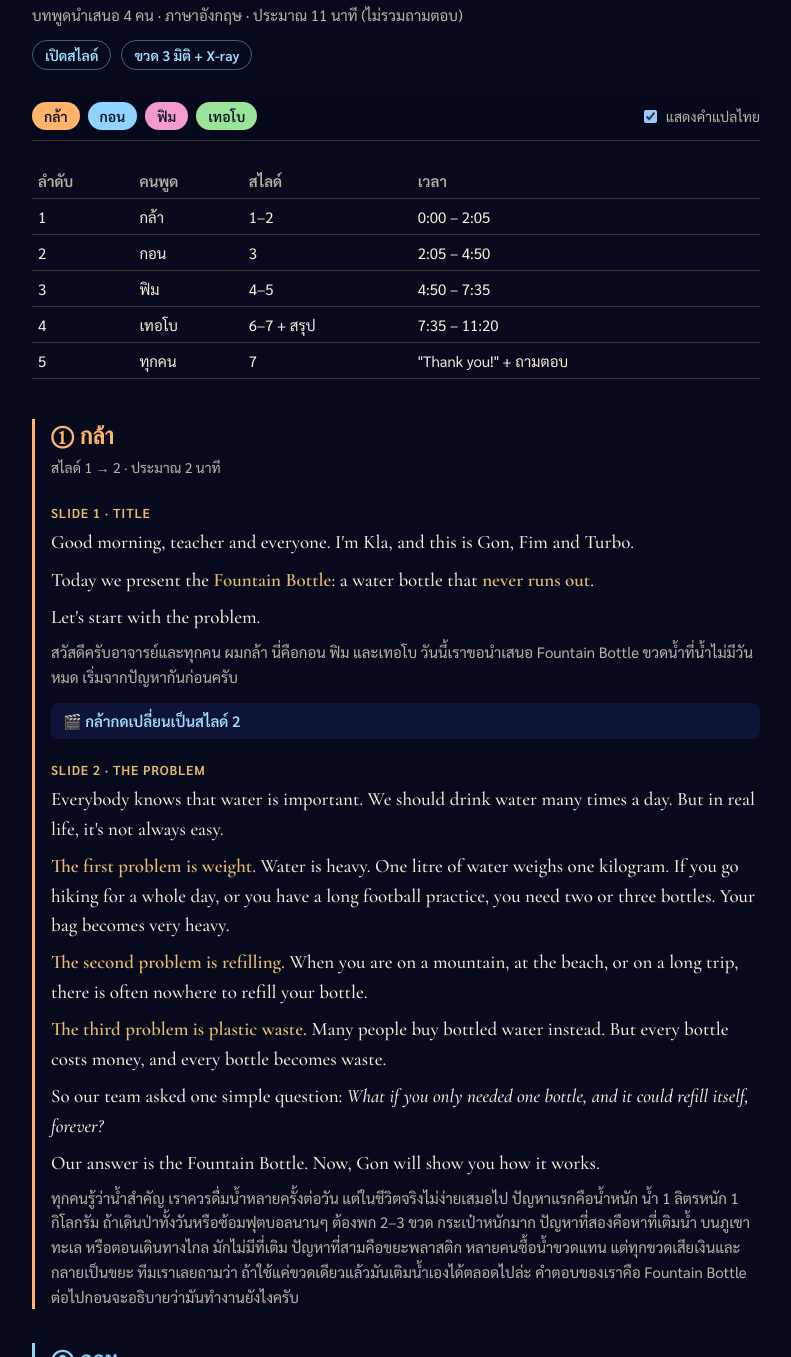
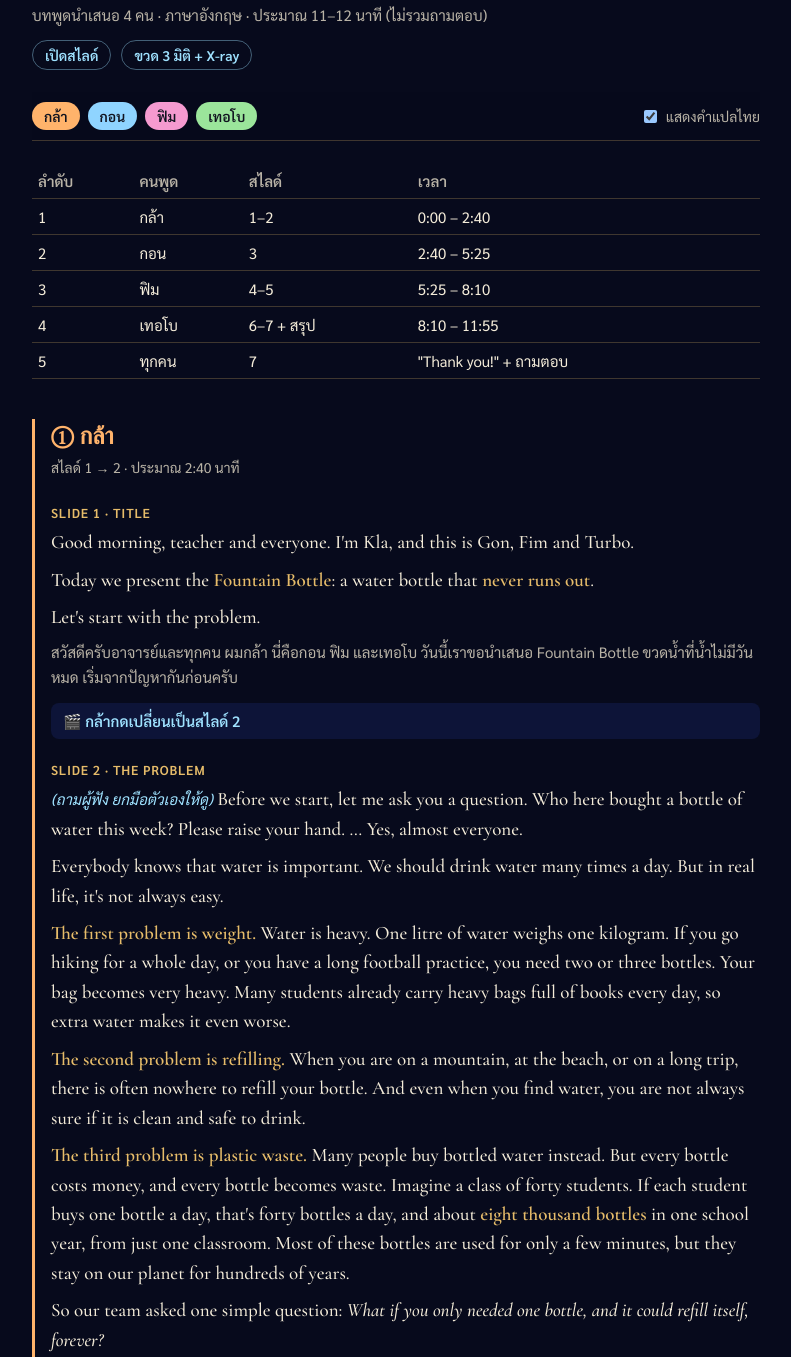
Before and after one commit to Kla1524/fountain-bottle, a plain HTML site: page script.html in a window 1280 px wide. Shown: the part 93-1450 px from the top of the page, without its empty margins (244-1035 px from the left). Drawn offline with nearby package versions, Linux system fonts and the light colour scheme.

Commit message:
Update Kla's part of the script
Co-Authored-By: Claude Opus 5.5 <noreply@anthropic.com>

```diff
--- a/script.html
+++ b/script.html
@@ -69,7 +69,7 @@ a:focus-visible, input:focus-visible { outline: 2px solid var(--gold); outline-o
 <body>
 <div class="wrap">
   <h1>Fountain Bottle · Script</h1>
-  <p class="sub">บทพูดนำเสนอ 4 คน · ภาษาอังกฤษ · ประมาณ 11 นาที (ไม่รวมถามตอบ)</p>
+  <p class="sub">บทพูดนำเสนอ 4 คน · ภาษาอังกฤษ · ประมาณ 11–12 นาที (ไม่รวมถามตอบ)</p>
   <div class="links">
     <a href="./">เปิดสไลด์</a>
     <a href="bottle.html">ขวด 3 มิติ + X-ray</a>
@@ -86,10 +86,10 @@ a:focus-visible, input:focus-visible { outline: 2px solid var(--gold); outline-o
   <div class="tablewrap">
     <table>
       <tr><th>ลำดับ</th><th>คนพูด</th><th>สไลด์</th><th>เวลา</th></tr>
-      <tr><td>1</td><td>กล้า</td><td>1–2</td><td>0:00 – 2:05</td></tr>
-      <tr><td>2</td><td>กอน</td><td>3</td><td>2:05 – 4:50</td></tr>
-      <tr><td>3</td><td>ฟิม</td><td>4–5</td><td>4:50 – 7:35</td></tr>
-      <tr><td>4</td><td>เทอโบ</td><td>6–7 + สรุป</td><td>7:35 – 11:20</td></tr>
+      <tr><td>1</td><td>กล้า</td><td>1–2</td><td>0:00 – 2:40</td></tr>
+      <tr><td>2</td><td>กอน</td><td>3</td><td>2:40 – 5:25</td></tr>
+      <tr><td>3</td><td>ฟิม</td><td>4–5</td><td>5:25 – 8:10</td></tr>
+      <tr><td>4</td><td>เทอโบ</td><td>6–7 + สรุป</td><td>8:10 – 11:55</td></tr>
       <tr><td>5</td><td>ทุกคน</td><td>7</td><td>"Thank you!" + ถามตอบ</td></tr>
     </table>
   </div>
@@ -97,7 +97,7 @@ a:focus-visible, input:focus-visible { outline: 2px solid var(--gold); outline-o
   <!-- KLA -->
   <section class="part" id="kla" style="--c: var(--kla)">
     <h2>① กล้า</h2>
-    <div class="meta">สไลด์ 1 → 2 · ประมาณ 2 นาที</div>
+    <div class="meta">สไลด์ 1 → 2 · ประมาณ 2:40 นาที</div>
 
     <span class="slide">Slide 1 · Title</span>
     <p class="en">Good morning, teacher and everyone. I'm Kla, and this is Gon, Fim and Turbo.</p>
@@ -107,13 +107,14 @@ a:focus-visible, input:focus-visible { outline: 2px solid var(--gold); outline-o
 
     <div class="cue">🎬 กล้ากดเปลี่ยนเป็นสไลด์ 2</div>
     <span class="slide">Slide 2 · The Problem</span>
+    <p class="en"><span class="act">(ถามผู้ฟัง ยกมือตัวเองให้ดู)</span> Before we start, let me ask you a question. Who here bought a bottle of water this week? Please raise your hand. … Yes, almost everyone.</p>
     <p class="en">Everybody knows that water is important. We should drink water many times a day. But in real life, it's not always easy.</p>
-    <p class="en"><b>The first problem is weight.</b> Water is heavy. One litre of water weighs one kilogram. If you go hiking for a whole day, or you have a long football practice, you need two or three bottles. Your bag becomes very heavy.</p>
-    <p class="en"><b>The second problem is refilling.</b> When you are on a mountain, at the beach, or on a long trip, there is often nowhere to refill your bottle.</p>
-    <p class="en"><b>The third problem is plastic waste.</b> Many people buy bottled water instead. But every bottle costs money, and every bottle becomes waste.</p>
+    <p class="en"><b>The first problem is weight.</b> Water is heavy. One litre of water weighs one kilogram. If you go hiking for a whole day, or you have a long football practice, you need two or three bottles. Your bag becomes very heavy. Many students already carry heavy bags full of books every day, so extra water makes it even worse.</p>
+    <p class="en"><b>The second problem is refilling.</b> When you are on a mountain, at the beach, or on a long trip, there is often nowhere to refill your bottle. And even when you find water, you are not always sure if it is clean and safe to drink.</p>
+    <p class="en"><b>The third problem is plastic waste.</b> Many people buy bottled water instead. But every bottle costs money, and every bottle becomes waste. Imagine a class of forty students. If each student buys one bottle a day, that's forty bottles a day, and about <b>eight thousand bottles</b> in one school year, from just one classroom. Most of these bottles are used for only a few minutes, but they stay on our planet for hundreds of years.</p>
     <p class="en">So our team asked one simple question: <i>What if you only needed one bottle, and it could refill itself, forever?</i></p>
     <p class="en">Our answer is the Fountain Bottle. Now, Gon will show you how it works.</p>
-    <p class="th">ทุกคนรู้ว่าน้ำสำคัญ เราควรดื่มน้ำหลายครั้งต่อวัน แต่ในชีวิตจริงไม่ง่ายเสมอไป ปัญหาแรกคือน้ำหนัก น้ำ 1 ลิตรหนัก 1 กิโลกรัม ถ้าเดินป่าทั้งวันหรือซ้อมฟุตบอลนานๆ ต้องพก 2–3 ขวด กระเป๋าหนักมาก ปัญหาที่สองคือหาที่เติมน้ำ บนภูเขา ทะเล หรือตอนเดินทางไกล มักไม่มีที่เติม ปัญหาที่สามคือขยะพลาสติก หลายคนซื้อน้ำขวดแทน แต่ทุกขวดเสียเงินและกลายเป็นขยะ ทีมเราเลยถามว่า ถ้าใช้แค่ขวดเดียวแล้วมันเติมน้ำเองได้ตลอดไปล่ะ คำตอบของเราคือ Fountain Bottle ต่อไปกอนจะอธิบายว่ามันทำงานยังไงครับ</p>
+    <p class="th">ก่อนเริ่ม ขอถามหน่อย ใครซื้อน้ำขวดในสัปดาห์นี้บ้าง ยกมือหน่อยครับ … เกือบทุกคนเลย ทุกคนรู้ว่าน้ำสำคัญ เราควรดื่มน้ำหลายครั้งต่อวัน แต่ในชีวิตจริงไม่ง่ายเสมอไป ปัญหาแรกคือน้ำหนัก น้ำ 1 ลิตรหนัก 1 กิโลกรัม ถ้าเดินป่าทั้งวันหรือซ้อมฟุตบอลนานๆ ต้องพก 2–3 ขวด กระเป๋าหนักมาก นักเรียนหลายคนแบกกระเป๋าหนังสือหนักทุกวันอยู่แล้ว พกน้ำเพิ่มยิ่งหนักเข้าไปอีก ปัญหาที่สองคือหาที่เติมน้ำ บนภูเขา ทะเล หรือตอนเดินทางไกล มักไม่มีที่เติม และถึงจะเจอน้ำ ก็ไม่แน่ใจว่าสะอาดและปลอดภัยไหม ปัญหาที่สามคือขยะพลาสติก หลายคนซื้อน้ำขวดแทน แต่ทุกขวดเสียเงินและกลายเป็นขยะ ลองนึกถึงห้องเรียน 40 คน ถ้าทุกคนซื้อน้ำวันละขวด ก็ 40 ขวดต่อวัน หรือประมาณ 8,000 ขวดต่อปีการศึกษา จากห้องเดียว ขวดส่วนใหญ่ใช้แค่ไม่กี่นาที แต่อยู่บนโลกเป็นร้อยปี ทีมเราเลยถามว่า ถ้าใช้แค่ขวดเดียวแล้วมันเติมน้ำเองได้ตลอดไปล่ะ คำตอบของเราคือ Fountain Bottle ต่อไปกอนจะอธิบายว่ามันทำงานยังไงครับ</p>
   </section>
 
   <!-- GON -->
```
